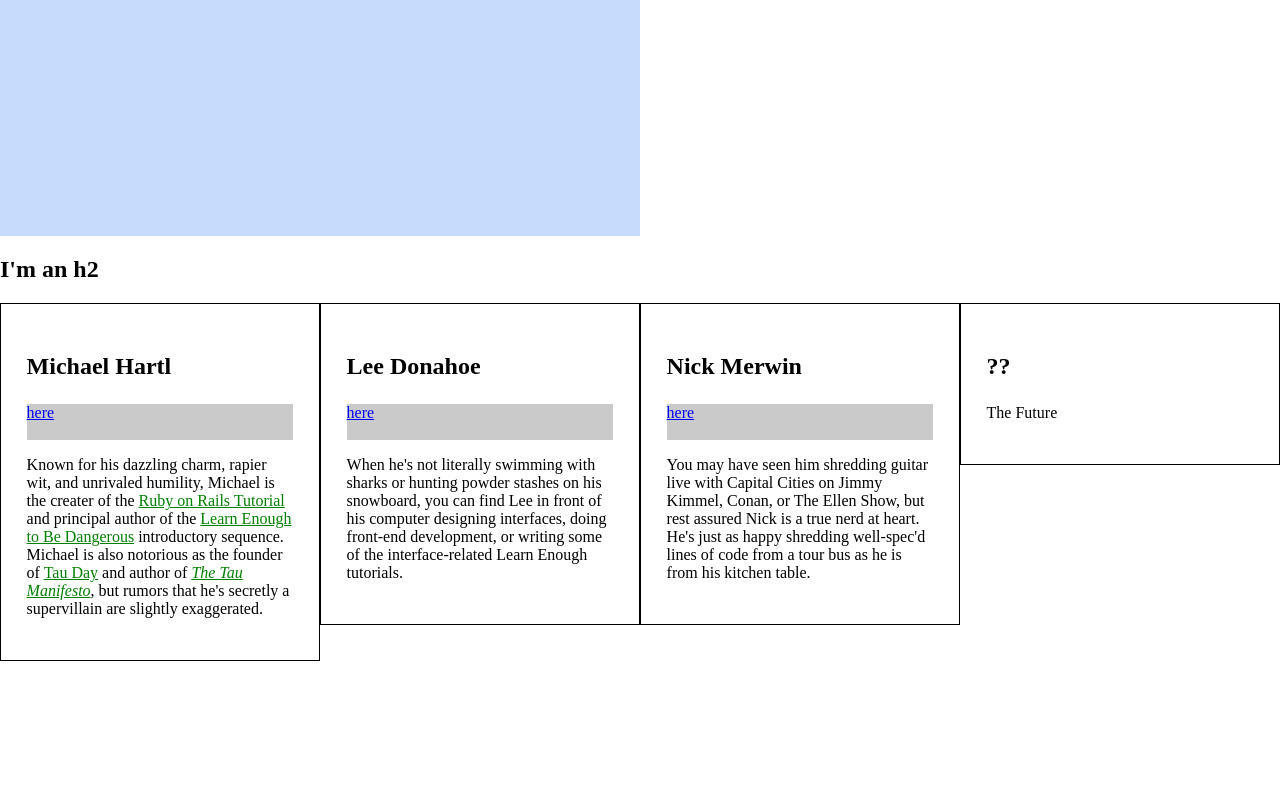
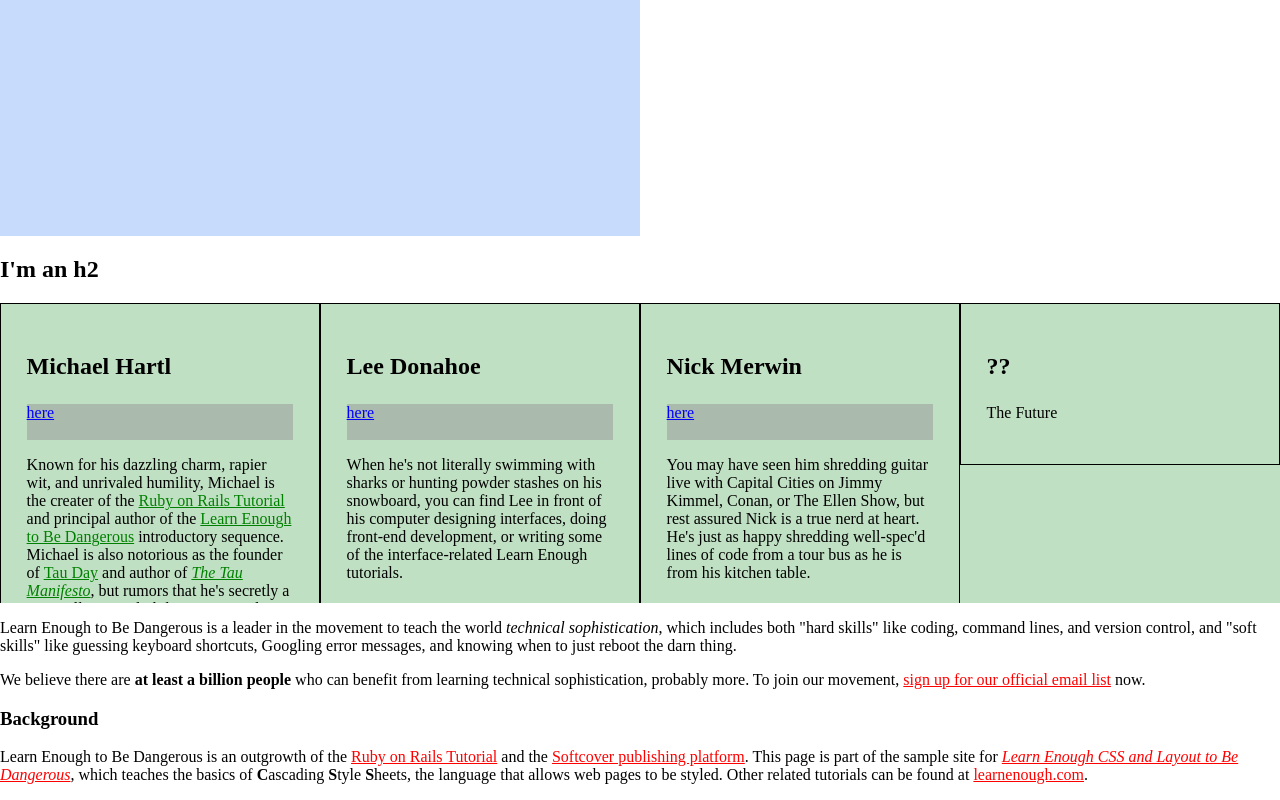
Before and after one commit to rileydog2/rileydog2.github.io, a plain HTML site: page index.html in a window 1280 px wide. Shown: the part 404-1204 px from the top of the page. Before the commit the page ends 1065 px from the top, so only its background shows below. Drawn offline with Linux system fonts and the light colour scheme.

Commit message:
Finish Section 8.4

```diff
--- a/index.html
+++ b/index.html
@@ -32,6 +32,21 @@
       }
 
       /* BIO STYLES */
+      .bio-wrapper {
+        background-color: #c0e0c3;
+        font-size: 24px;
+        height: 300px;
+        overflow: hidden;
+      }
+      /* .bio-wrapper:after {
+        visibility: hidden;
+        display: block;
+        font-size: 0;
+        content: " ";
+        clear: both;
+        height: 0;
+      } */
+
       .bio-box {
         border: 1px solid black;
         box-sizing: border-box;
@@ -106,5 +121,15 @@
         </p>
       </div>
     </div>
+    <p>
+      Learn Enough to Be Dangerous is a leader in the movement to teach the world <em>technical sophistication</em>, which includes both "hard skills" like coding, command lines, and version control, and "soft skills" like guessing keyboard shortcuts, Googling error messages, and knowing when to just reboot the darn thing.
+    </p>
+    <p>
+      We believe there are <strong>at least a billion people</strong> who can benefit from learning technical sophistication, probably more. To join our movement, <a href="https://learnenough.com/#email_list">sign up for our official email list</a> now.
+    </p>
+    <h3>Background</h3>
+    <p>
+      Learn Enough to Be Dangerous is an outgrowth of the <a href="https://www.railstutorial.org/">Ruby on Rails Tutorial</a> and the <a href="https://www.softcover.io/">Softcover publishing platform</a>. This page is part of the sample site for <a href="https://learnenough.com/css-tutorial"><em>Learn Enough CSS and Layout to Be Dangerous</em></a>, which teaches the basics of <strong>C</strong>ascading <strong>S</strong>tyle <strong>S</strong>heets, the language that allows web pages to be styled. Other related tutorials can be found at <a href="https://learnenough.com/">learnenough.com</a>.
+    </p>
   </body>
 </html>
```
